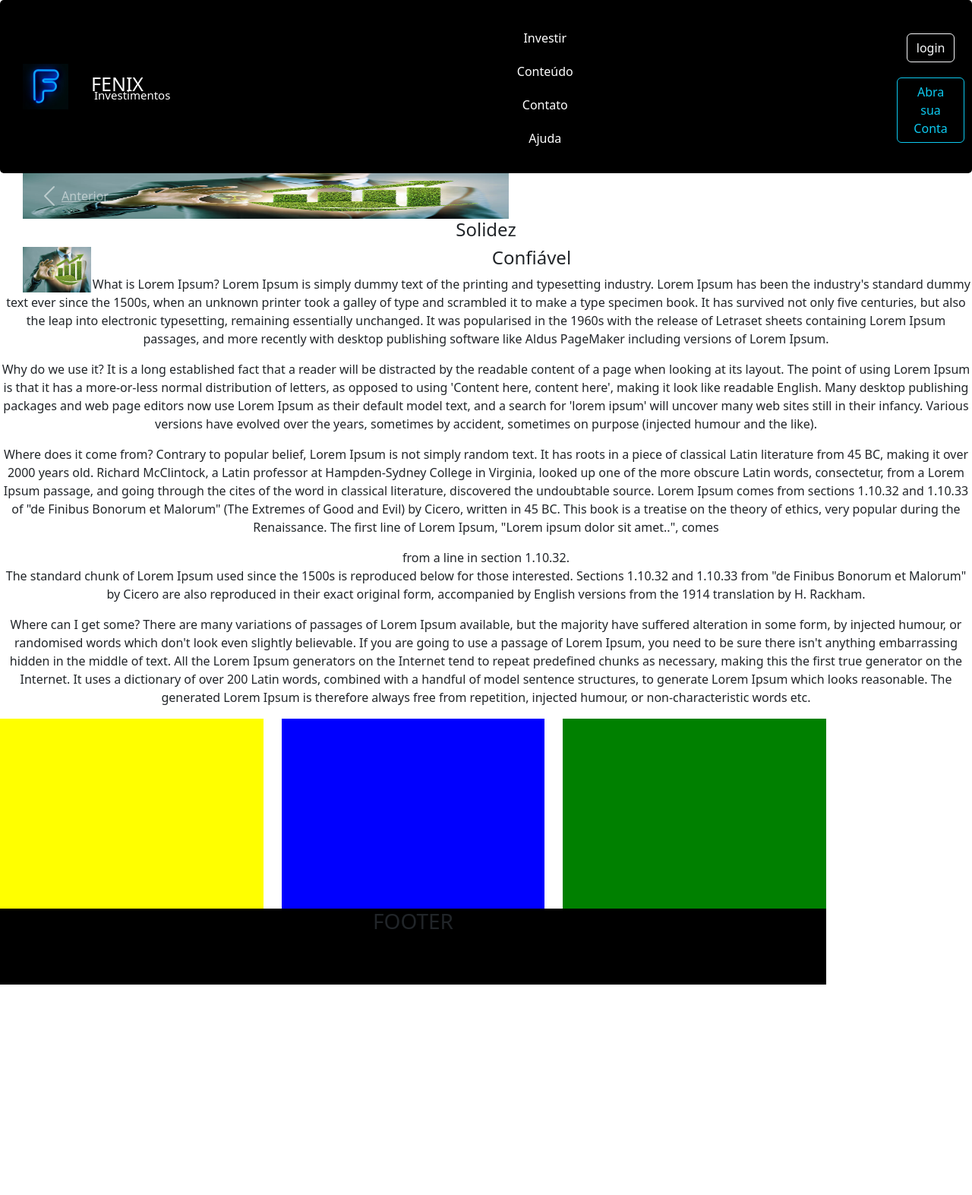
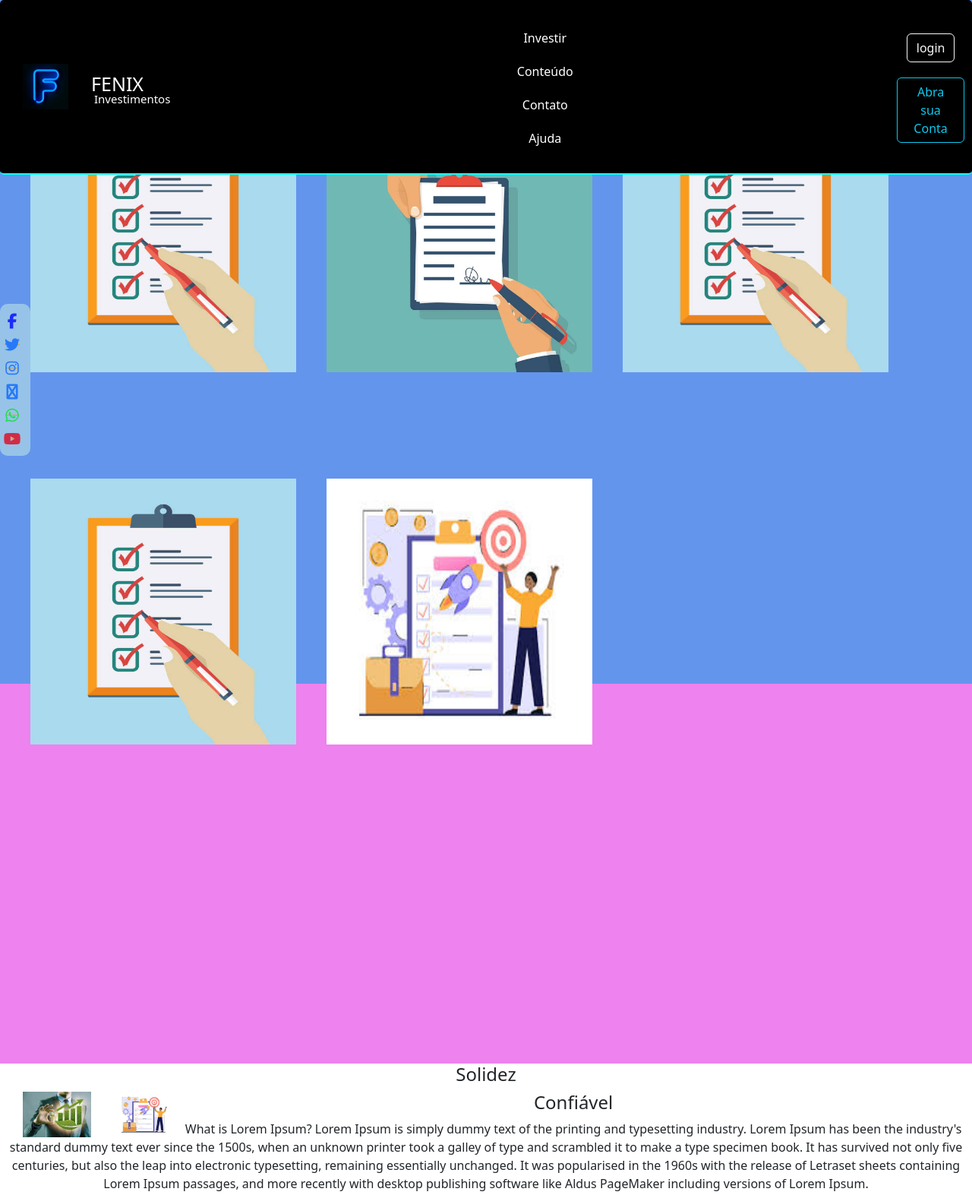
Before and after one commit to jameshsousa/Fenix-investimentos, a plain HTML site: page src/index.html in a window 1280 px wide. Shown: the top 1573 px of the page at 76% size. Before the commit the page ends 1296 px from the top, so only its background shows below. Drawn offline with nearby package versions, Linux system fonts and the light colour scheme.

Commit message:
Criação de barra para acesso a redes sociais

```diff
--- a/src/css/style.css
+++ b/src/css/style.css
@@ -7,13 +7,15 @@ body {
     background-color: #000000;
     border-radius: 5px;
     margin: 0 auto;
+    position: fixed;
+    width: 100%;
+    border-bottom: 2px solid cyan;
 }
 
 img {
     float:left;
     height: 60px;
     margin-left: 30px;
-
 }
 
 h1 {
@@ -27,54 +29,102 @@ h1 {
 h5 {
     color:#FFFFFF;
     font-size: 15px;
-    margin-top: 30px;
+    margin-top: 40px;
     margin-left: -65px
 
 }
 
-ul {
+nav ul {
     margin-top: 20px;
     margin-left: 390px;
 }
 
-li {
+nav li {
     display: inline-block;
     padding: 10px;
     color: white;
 
 }
 
-li:hover{
+nav li:hover{
     color:cyan;
+}
+
+.redes-sociais {
+    position: fixed;
+    margin-top: 400px;
+    width: 40px;
+    height: 200px;
+    background-color: #ADD8E6;
+    border-radius: 10px;
+    opacity: 0.7;
+}
+
+
+ul {
+    margin-top: 10px;
+    margin-left: -40px;
+
+}
+
+li {
+    list-style-type: none;
+    padding-bottom: 7px;
+
+}
+
+i {
+    background-color: orange;
 }
 
 .login {
     margin-left: 350px;
 }
 
+.destaque {
+    height: 900px;
+    width: 100%;
+    background-color:cornflowerblue;
+
+}
+
+.destaque img {
+    margin-top: 140px;
+    margin-left: 40px;
+    width: 350px;
+    height: 350px;
+}
+
+.beneficios {
+    height: 500px;
+    width: 100%;
+    background-color: violet;
+
+}
 
 .azul {
     background-color: blue;
-    height: 250px;
+    height: 500px;
 }
 
 .amarelo {
     background-color: yellow;
-    height: 250px;
+    height: 500px;
 }
 
 .verde {
     background-color: green;
-    height: 250px;
+    height: 500px;
 }
 
 .depoimentos {
-    width: 85%;
+    width: 100%;
 }
 
 
 footer {
     background:#000000;
     height: 100px;
-    width: 85%;
+    width: 100%;
+
 }
--- a/src/index.html
+++ b/src/index.html
@@ -6,6 +6,7 @@
     <meta name="viewport" content="width=device-width, initial-scale=1.0">
     <link href="https://cdn.jsdelivr.net/npm/bootstrap@5.3.0-alpha2/dist/css/bootstrap.min.css" rel="stylesheet" integrity="sha384-aFq/bzH65dt+w6FI2ooMVUpc+21e0SRygnTpmBvdBgSdnuTN7QbdgL+OapgHtvPp" crossorigin="anonymous">
     <link rel="stylesheet" href="css/style.css">
+    <script src="https://kit.fontawesome.com/8d19a1b683.js" crossorigin="anonymous"></script>
     <title>Proteja e Multiplique seu Patrimônio</title>
 </head>
 <body>
@@ -34,40 +35,36 @@
 
     <main>
 
-        <section class="carrocel">
+      <section class="redes-sociais">
+        <ul>
+          <a href="www.facebook.com"><li><i class="social-icon fab fa-facebook-f fa-lg" style="color: #0000ff;"></i></li></a>
+          <a href="twitter"><li><i class="social-icon fab fa-twitter fa-lg"></i></li></a>
+          <a href="instagram"><li><i class="social-icon fab fa-instagram fa-lg"></i></li></a>
+          <a href="envelope"><li><i class="social-icon fab fa-envelope fa-lg"></i></li></a>
+          <a href="whatsapp"><li><i class="fa-brands fa-whatsapp fa-lg" style="color: #00ff00;"></i></li></a>
+          <a href="whatspp"><li><i class="fa-brands fa-youtube fa-lg" style="color: #ff0000;"></i></li></a>
 
-            <div id="carouselFinancas" class="carousel slide carousel-fade" data-ride="carousel">
-                <div class="carousel-inner">
-                  <div class="carousel-item active">
-                    <img class="d-block w-50" src="img/financas-1.jpg" alt="Primeiro Slide">
-                  </div>
-                  <div class="carousel-item">
-                    <img class="d-block w-100" src="img/financas-2.jpg" alt="Segundo Slide">
-                  </div>
-                  <div class="carousel-item">
-                    <img class="d-block w-100" src="img/financas-3.jpg" alt="Terceiro Slide">
-                  </div>
-                  <div class="carousel-item">
-                    <img class="d-block w-100" src="img/financas-4.jpg" alt="quarto Slide">
-                  </div>
-                  <div class="carousel-item">
-                    <img class="d-block w-100" src="img/financas-5.jpg" alt="quinto Slide">
-                  </div>
-                  <div class="carousel-item">
-                    <img class="d-block w-100" src="img/financas-6.jpg" alt="sexto Slide">
-                  </div>
-                </div>
+        </ul>
 
-                <a class="carousel-control-prev" href="#carouselExampleFade" role="button" data-slide="prev">
-                  <span class="carousel-control-prev-icon" aria-hidden="true"></span>
-                  <span class="sr-only">Anterior</span>
-                </a>
-                <a class="carousel-control-next" href="#carouselExampleFade" role="button" data-slide="next">
-                  <span class="carousel-control-next-icon" aria-hidden="true"></span>
-                  <span class="sr-only">Próximo</span>
-                </a>
-              </div>
+      </section>
+
+
+        <section class="destaque">
+
+          <img src='img/feito.jpg'>
+          <img src='img/contrato.jpg'>
+          <img src='img/feito.jpg'>
+          <img src='img/feito.jpg'>
+          <img src='img/objetivo.jpg'>
+
+
         </section>
+
+
+        <section class="beneficios">
+
+        </section>
+
 
 
 
@@ -75,6 +72,7 @@
 
             <h4>Solidez</h4>
             <img src="img/financas-1.jpg">
+            <img src='img/objetivo.jpg'>
             <h4>Confiável</h4>
             <p>What is Lorem Ipsum? Lorem Ipsum is simply dummy text of the printing and typesetting industry. Lorem Ipsum has been the industry's standard dummy
                  text ever since the 1500s, when an unknown printer took a galley of type and scrambled it to make a type specimen book. It has
```
Also changed, not shown: src/img/contrato.jpg (added), src/img/feito.jpg (added), src/img/objetivo.jpg (added).
